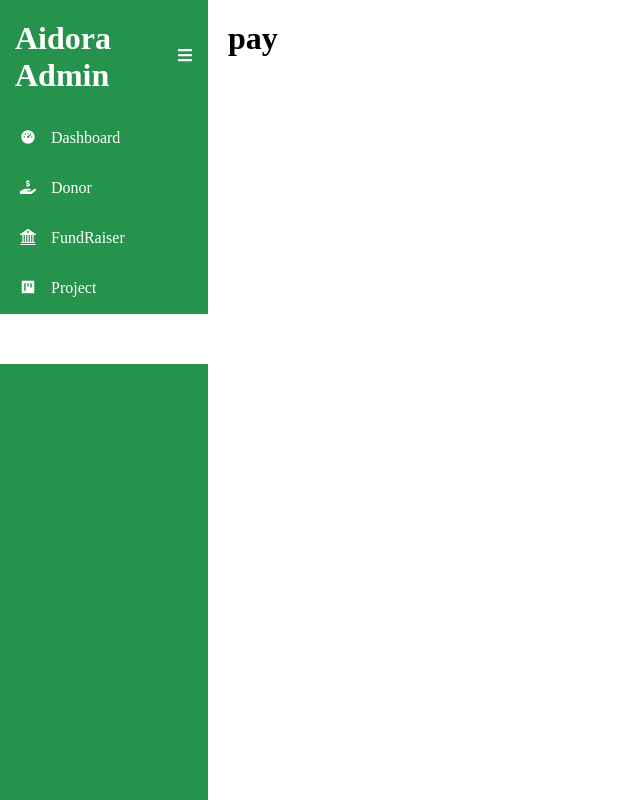
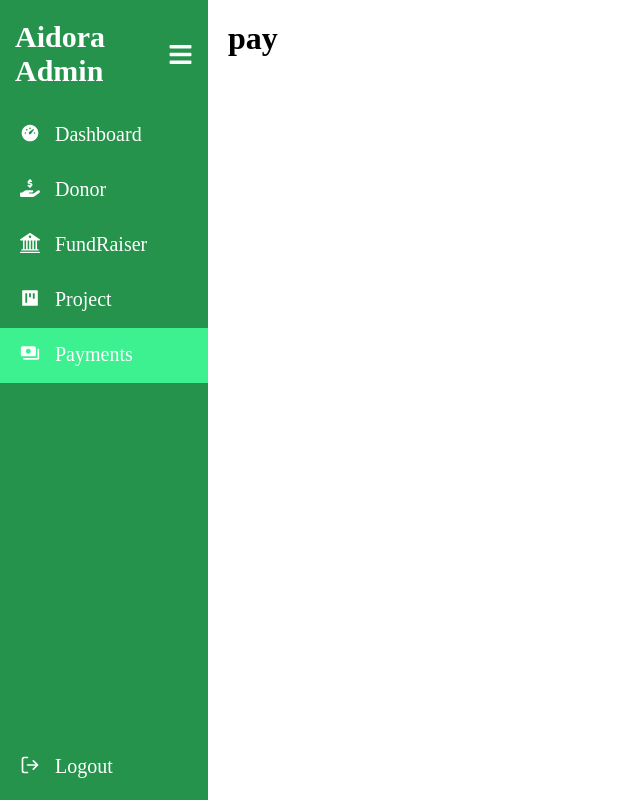
Before and after one commit to Navindu-Kavishka/aidora-frontend, a React (Vite) app: page /adminpayment in a window 1280 px wide. Both pictures are taken after a click on the icon 23 px from the left and 28 px from the top of the page. Shown: the whole page, without its empty margins (0-640 px from the left). Built offline with nearby package versions, Linux system fonts and the light colour scheme.

Commit message:
color changed

```diff
--- a/src/components/Admin/SideBar/SideBar.css
+++ b/src/components/Admin/SideBar/SideBar.css
@@ -1,46 +1,46 @@
-*{
+* {
     margin: 0;
     padding: 0;
     text-decoration: none;
 }
 
-.container{
+.container {
     display: flex;
-
 }
 
-main{
+main {
     width: 100%;
     padding: 20px;
 }
 
-.sidebar{
+.sidebar {
     background: #25934C;
     color: #fff;
     height: 100vh;
     width: 200px;
     transition: all 0.5s;
+    display: flex;
+    flex-direction: column;
+    justify-content: space-between;  /* Add this line */
 }
 
 .topSection {
     display: flex;
     align-items: center;
     padding: 20px 15px;
-
 }
 
-.logo{
-    font-style: 30px;
-
+.logo {
+    font-size: 30px;
 }
 
-.bars{
+.bars {
     display: flex;
-    font-style: 25px;
+    font-size: 25px;
     margin-left: 50px;
 }
 
-.link{
+.link {
     display: flex;
     color: #fff;
     padding: 15px 20px;
@@ -48,17 +48,21 @@ main{
     transition: all 0.5s;
 }
 
-.link:hover{
+.link:hover {
     background: #1d7747;
     color: #000;
     transition: all 0.5s;
 }
 
 .active {
-    background: #fff;
+    background: #3df090;
 }
 
-.icon, .linkText{
-    font-style: 20px;
+.icon, .linkText {
+    font-size: 20px;
+}
 
+.logout {
+    margin-top: auto;  /* Add this line to push it to the bottom */
+    padding-bottom: 20px;  /* Optional: add some padding to the bottom */
 }
--- a/src/components/Admin/SideBar/SideBar.jsx
+++ b/src/components/Admin/SideBar/SideBar.jsx
@@ -1,17 +1,18 @@
-import React, { useState } from 'react';
-import "./SideBar.css"
+import { useState } from "react";
+import PropTypes from 'prop-types';  // Import PropTypes
+import "./SideBar.css";
 import { RiDashboard3Fill } from "react-icons/ri";
 import { FaHandHoldingDollar } from "react-icons/fa6";
 import { BsBank2 } from "react-icons/bs";
 import { AiFillProject } from "react-icons/ai";
 import { MdPayments } from "react-icons/md";
 import { FaBars } from "react-icons/fa";
+import { FiLogOut } from "react-icons/fi";  // Import logout icon
 import { NavLink } from 'react-router-dom';
 
 const SideBar = ({ children }) => {
-  const [isOpen , setIsOpen] = useState(false);
-  const toggle = () => setIsOpen (!isOpen);
-
+  const [isOpen, setIsOpen] = useState(false);
+  const toggle = () => setIsOpen(!isOpen);
 
   const menuItem = [
     {
@@ -19,7 +20,6 @@ const SideBar = ({ children }) => {
       name: "Dashboard",
       icon: <RiDashboard3Fill />,
     },
-
     {
       path: "/admindonor",
       name: "Donor",
@@ -39,16 +39,18 @@ const SideBar = ({ children }) => {
       path: "/adminpayment",
       name: "Payments",
       icon: <MdPayments />,
-    }
+    },
   ];
 
   return (
     <div className="container">
-      <div style={{width:isOpen ? "250px" : "50px"}} className="sidebar">
+      <div style={{ width: isOpen ? "250px" : "50px" }} className="sidebar">
         <div className="topSection">
-          <h1 style={{display:isOpen ? "block" : "none"}} className="logo">Aidora Admin</h1>
-          <div style={{marginLeft:isOpen ? "50px" : "0px"}} className="bar">
-            <FaBars  onClick={toggle}/>
+          <h1 style={{ display: isOpen ? "block" : "none" }} className="logo">
+            Aidora Admin
+          </h1>
+          <div style={{ marginLeft: isOpen ? "50px" : "0px" }} className="bars">
+            <FaBars onClick={toggle} />
           </div>
         </div>
         {menuItem.map((item, index) => (
@@ -59,13 +61,35 @@ const SideBar = ({ children }) => {
             activeClassName="active"
           >
             <div className="icon">{item.icon}</div>
-            <div style={{display:isOpen ? "block" : "none"}}  className="linkText">{item.name}</div>
+            <div
+              style={{ display: isOpen ? "block" : "none" }}
+              className="linkText"
+            >
+              {item.name}
+            </div>
           </NavLink>
         ))}
+        <NavLink
+          to="/logout"
+          className="link logout"
+          activeClassName="active"
+        >
+          <div className="icon"><FiLogOut /></div>
+          <div
+            style={{ display: isOpen ? "block" : "none" }}
+            className="linkText"
+          >
+            Logout
+          </div>
+        </NavLink>
       </div>
       <main>{children}</main>
     </div>
   );
 };
 
+SideBar.propTypes = {
+  children: PropTypes.node.isRequired,
+};
+
 export default SideBar;
```
